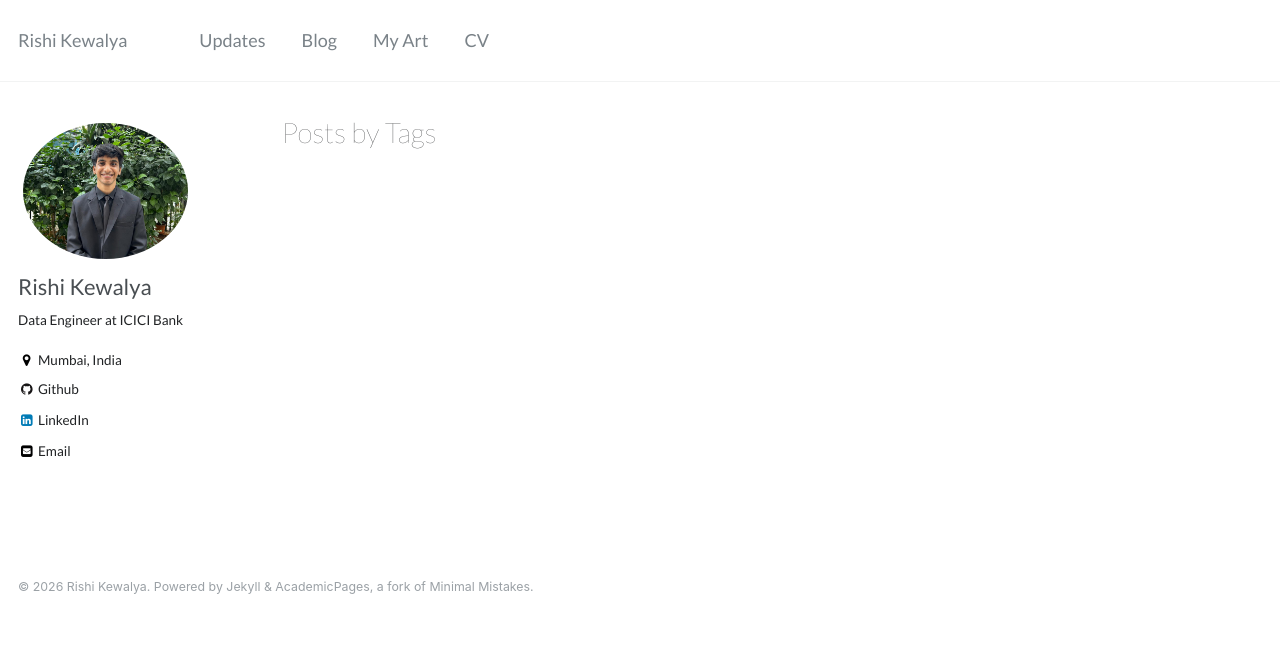
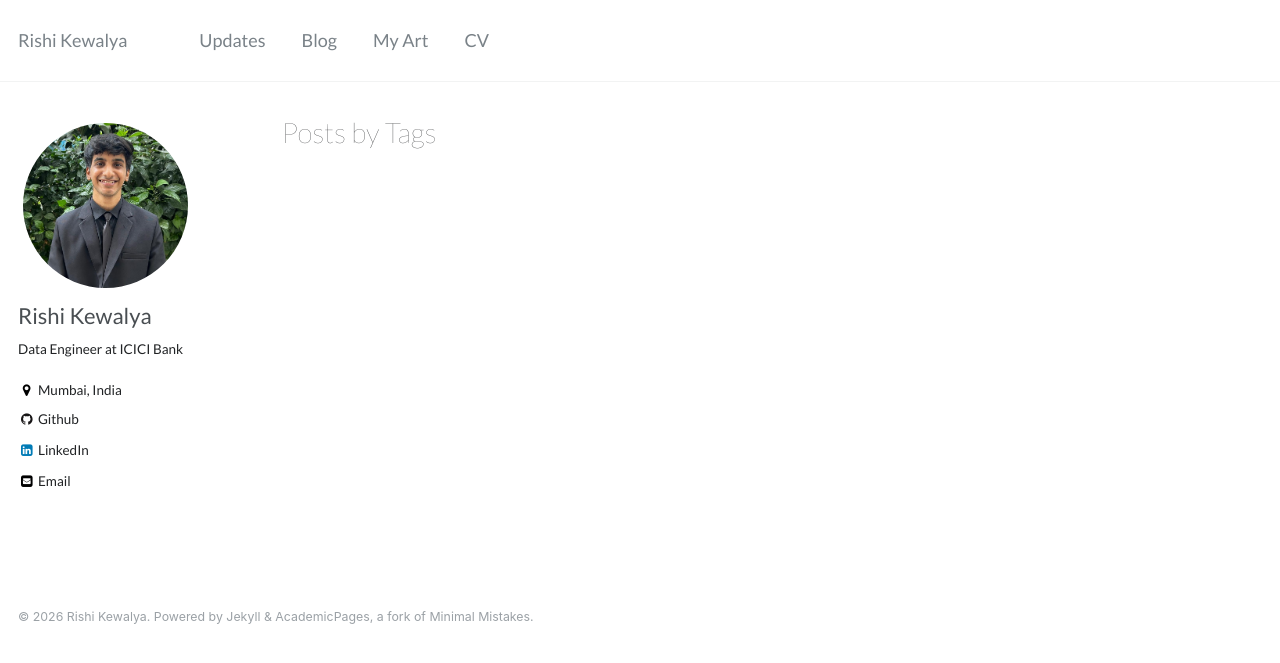
Before and after one commit to Rishikewalya/rishikewalya.github.io, a Jekyll site: the page built from _pages/tag-archive.html, in a window 1280 px wide. Shown: the top 663 px of the page. Built offline with Jekyll 4.4.1, drawn with Linux system fonts in a browser that asks for light colours.

Commit message:
Adding profile

```diff
--- a/_sass/_sidebar.scss
+++ b/_sass/_sidebar.scss
@@ -83,7 +83,7 @@
 
   img {
     max-width: 175px;
-    border-radius: 50%;
+    border-radius: 100%;
 
     @include breakpoint($large) {
       padding: 5px;
```
Also changed, not shown: images/rishi_kewalya.jpg.
